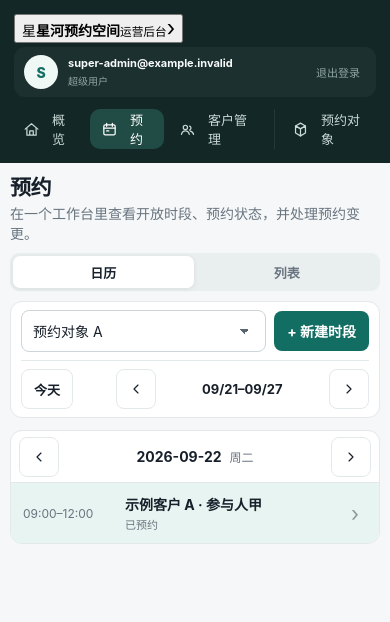
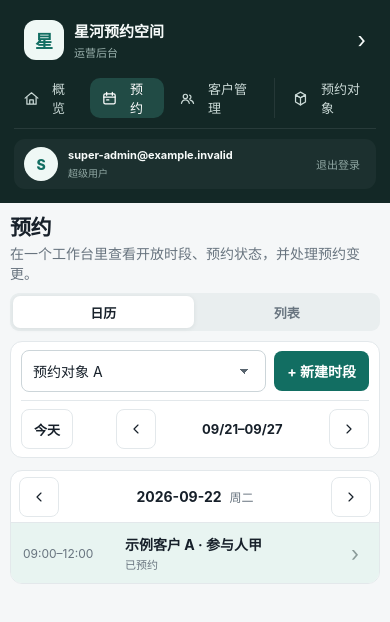
Before and after one commit to huangshirui/yuke, a Vue app in the folder apps/admin/: page /spaces/sp_demo_alpha/reservations in a window 390 px wide. Shown: the top 622 px of the page. Built offline with nearby package versions, Linux system fonts and the light colour scheme.

Commit message:
style(admin): move space switcher into sidebar header

```diff
--- a/apps/admin/src/styles.css
+++ b/apps/admin/src/styles.css
@@ -229,7 +229,6 @@ textarea:focus { border-color: var(--color-focus); box-shadow: var(--focus-ring)
   padding: var(--space-22) var(--space-14) var(--space-16);
   z-index: 20;
 }
-.brand { padding: 0 var(--space-8) var(--space-18); }
 .brand-logo-wrap {
   width: 46px;
   height: 46px;
@@ -246,8 +245,60 @@ textarea:focus { border-color: var(--color-focus); box-shadow: var(--focus-ring)
   object-fit: cover;
   display: block;
 }
-.brand strong { font-size: var(--font-size-17); }
-.brand small { font-size: var(--font-size-12); }
+.space-switcher--brand {
+  position: relative;
+  padding: 0 var(--space-2) var(--space-18);
+}
+.space-brand-button {
+  width: 100%;
+  min-height: 58px;
+  border: 0;
+  border-radius: var(--radius-11);
+  padding: var(--space-6) var(--space-8);
+  display: grid;
+  grid-template-columns: 46px minmax(0, 1fr) auto;
+  align-items: center;
+  gap: var(--space-10);
+  background: transparent;
+  color: var(--color-sidebar-text);
+  text-align: left;
+}
+.space-brand-button:hover,
+.space-brand-button:focus-visible {
+  background: var(--color-sidebar-control);
+}
+.space-brand-mark {
+  width: 46px;
+  height: 46px;
+  display: grid;
+  place-items: center;
+  border-radius: var(--radius-12);
+  background: var(--color-avatar-bg);
+  color: var(--color-primary);
+  font-size: var(--font-size-20);
+  font-weight: 800;
+}
+.space-brand-copy {
+  min-width: 0;
+  display: grid;
+  gap: var(--space-3);
+}
+.space-brand-copy strong {
+  min-width: 0;
+  overflow: hidden;
+  text-overflow: ellipsis;
+  white-space: nowrap;
+  font-size: var(--font-size-17);
+}
+.space-brand-copy small {
+  color: var(--color-sidebar-muted);
+  font-size: var(--font-size-12);
+}
+.space-switcher--brand .space-menu {
+  top: calc(100% - var(--space-10));
+  bottom: auto;
+  left: var(--space-2);
+}
 
 .primary-nav {
   display: block;
@@ -312,27 +363,6 @@ textarea:focus { border-color: var(--color-focus); box-shadow: var(--focus-ring)
   line-height: 1.4;
 }
 .space-switcher { position: relative; }
-.space-switcher-button {
-  width: 100%;
-  min-height: 50px;
-  border: 0;
-  border-radius: var(--radius-11);
-  padding: 0 var(--space-12);
-  display: flex;
-  align-items: center;
-  justify-content: space-between;
-  gap: var(--space-12);
-  background: var(--color-sidebar-control);
-  color: var(--color-white);
-  text-align: left;
-}
-.space-switcher-button strong {
-  min-width: 0;
-  overflow: hidden;
-  text-overflow: ellipsis;
-  white-space: nowrap;
-  font-size: var(--font-size-14);
-}
 .switch-chevron {
   flex: 0 0 auto;
   font-size: var(--font-size-22);
@@ -715,16 +745,9 @@ textarea:focus { border-color: var(--color-focus); box-shadow: var(--focus-ring)
     gap: 0;
     background: var(--color-sidebar);
   }
-  .brand { order: 1; }
-  .sidebar-bottom {
+  .space-switcher--brand { order: 1; padding-bottom: var(--space-10); }
+  .primary-nav {
     order: 2;
-    grid-template-columns: minmax(0, 1fr) minmax(0, 1.25fr);
-    align-items: stretch;
-    padding-top: 0;
-    margin: var(--space-4) 0 var(--space-10);
-  }
-  .primary-nav {
-    order: 3;
     margin: 0 calc(-1 * var(--space-2));
     padding: var(--space-2) 0 0;
     display: flex;
@@ -749,7 +772,6 @@ textarea:focus { border-color: var(--color-focus); box-shadow: var(--focus-ring)
   .nav-item .app-icon { width: 17px; height: 17px; }
   .nav-item--disabled .coming-badge { display: none; }
 
-  .space-switcher-button,
   .account-card {
     min-height: 54px;
     height: 100%;
@@ -758,6 +780,12 @@ textarea:focus { border-color: var(--color-focus); box-shadow: var(--focus-ring)
     border-radius: var(--radius-11);
     background: var(--color-sidebar-card);
     padding-inline: var(--space-10);
+  }
+  .sidebar-bottom {
+    order: 3;
+    margin: var(--space-10) 0 0;
+    padding-top: var(--space-10);
+    border-top: var(--border-width) solid var(--color-sidebar-border);
   }
   .account-card .avatar { flex-basis: 34px; width: 34px; height: 34px; }
   .account-card strong { font-size: var(--font-size-11); }
@@ -858,9 +886,10 @@ textarea:focus { border-color: var(--color-focus); box-shadow: var(--focus-ring)
 }
 
 @media (max-width: 560px) {
-  .brand-logo-wrap { width: 40px; height: 40px; flex-basis: 40px; }
-  .brand strong { font-size: var(--font-size-15); }
-  .brand small { font-size: var(--font-size-11); }
+  .space-brand-button { grid-template-columns: 40px minmax(0, 1fr) auto; min-height: 52px; }
+  .space-brand-mark { width: 40px; height: 40px; font-size: var(--font-size-18); }
+  .space-brand-copy strong { font-size: var(--font-size-15); }
+  .space-brand-copy small { font-size: var(--font-size-11); }
 
   .sidebar-bottom { grid-template-columns: 1fr; }
   .account-card { min-height: 48px; }
```
